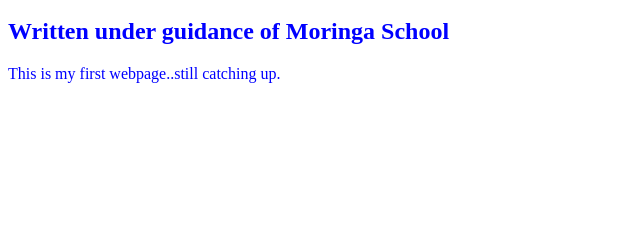
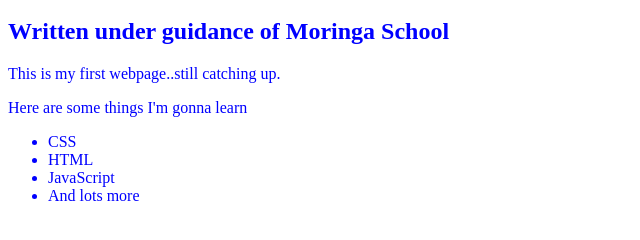
Before and after one commit to lopojohn/mypet2, a plain HTML site: page my-first-webpage.html in a window 1280 px wide. Shown: the part 48-288 px from the top of the page, without its empty margins (0-640 px from the left). Drawn offline with Linux system fonts and the light colour scheme.

Commit message:
add list of what we'll learn

```diff
--- a/my-first-webpage.html
+++ b/my-first-webpage.html
@@ -1,11 +1,21 @@
 <DOCTYPE html>
   <html>
+
   <head>
     <title>My First Webpage</title>
   </head>
+
   <body style="color:blue">
     <h1>First Webpage</h1>
     <h2>Written under guidance of Moringa School</h2>
     <p>This is my first webpage..still catching up.</p>
+    <p>Here are some things I'm gonna learn</p>
+    <ul>
+      <li>CSS</li>
+      <li>HTML</li>
+      <li>JavaScript</li>
+      <li>And lots more</li>
+    </ul>
   </body>
+
   </html>
```
Lines whose indentation alone changed are shown as unchanged.
